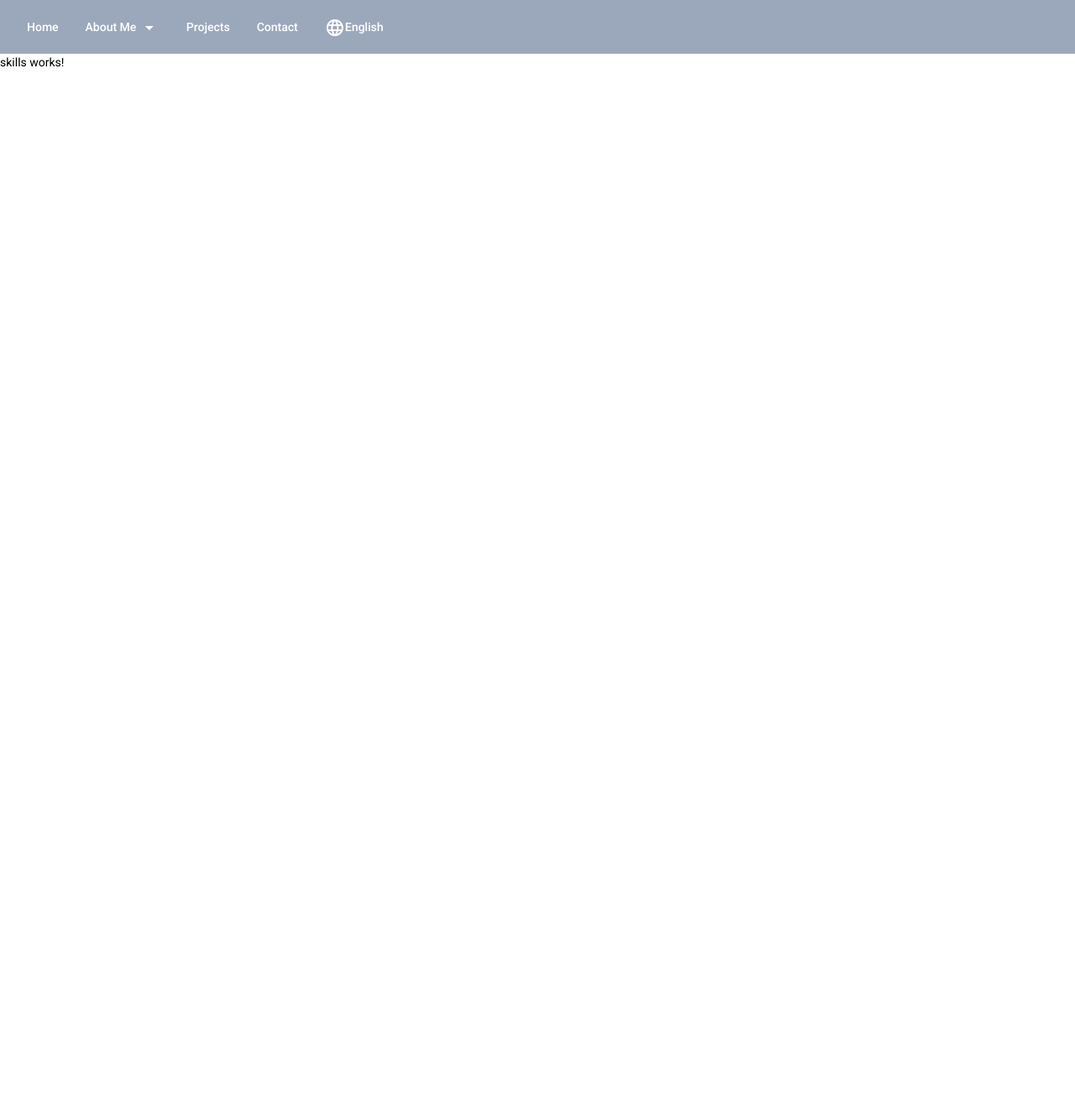
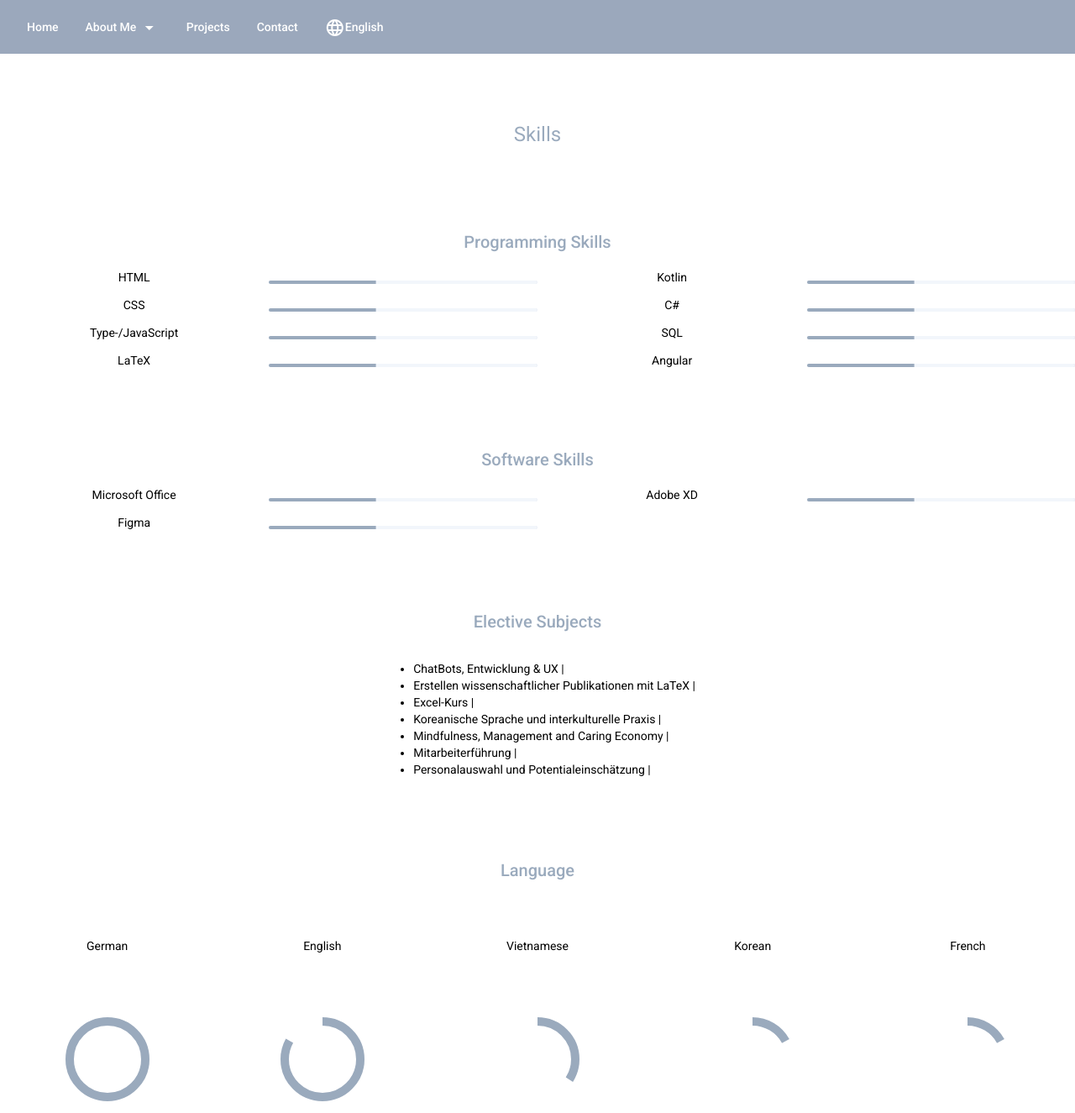
Before and after one commit to minhnpham98/my-website, an Angular app: page /skills in a window 1280 px wide. Shown: the whole page at 84% size. Before the commit the page ends 800 px from the top, so only its background shows below. Built offline with nearby package versions, Linux system fonts and the light colour scheme.

Commit message:
Added information about skills

```diff
--- a/src/app/about-me/about-me.component.html
+++ b/src/app/about-me/about-me.component.html
@@ -13,3 +13,6 @@
 <mat-divider class="divider"></mat-divider>
 
 <app-volunteering></app-volunteering>
+<mat-divider class="divider"></mat-divider>
+
+<app-skills></app-skills>
--- a/src/app/about-me/education/education.component.html
+++ b/src/app/about-me/education/education.component.html
@@ -5,12 +5,14 @@
     <mat-stepper orientation="vertical">
         <mat-step label="2017 - 2023" state="education">
             <mat-card>
-                <mat-card-title>Hochschule Karlsruhe (HKA)</mat-card-title>
+                <mat-card-title>University of Applied Sciences Karlsruhe (HKA)</mat-card-title>
             </mat-card>
         </mat-step>
         <mat-step label="2008 - 2016" state="education">
             <mat-card>
                 <mat-card-title>Meranier-Gymnasium Lichtenfels</mat-card-title>
+                <mat-card-subtitle>Abitur</mat-card-subtitle>
+                <mat-card-content>Final Grade: 3,1</mat-card-content>
             </mat-card>
         </mat-step>
         <mat-step label="2004 - 2008" state="education">
--- a/src/app/about-me/skills/skills.component.css
+++ b/src/app/about-me/skills/skills.component.css
@@ -0,0 +1,20 @@
+.title {
+    margin-top: 5rem;
+    color: #9AAABD
+}
+
+::ng-deep .mat-progress-bar-fill::after {
+    background-color: #9AAABD;
+}
+
+::ng-deep .mat-progress-bar-buffer {
+    background: #F2F6FB;
+}
+
+::ng-deep .mat-progress-bar {
+    border-radius: 2px;
+}
+
+::ng-deep .mat-progress-spinner circle {
+    stroke: #9AAABD;
+}
--- a/src/app/about-me/skills/skills.component.html
+++ b/src/app/about-me/skills/skills.component.html
@@ -1 +1,144 @@
-<p>skills works!</p>
+<div class="title" fxLayoutAlign="center">
+    <h1>Skills</h1>
+</div>
+<div>
+    <div class="title" fxLayoutAlign="center">
+        <h2>Programming Skills</h2>
+    </div>
+    <div>
+        <mat-grid-list cols="4" rowHeight="2rem">
+            <mat-grid-tile>
+                <p>HTML</p>
+            </mat-grid-tile>
+            <mat-grid-tile>
+                <mat-progress-bar mode="determinate" value="40"></mat-progress-bar>
+            </mat-grid-tile>
+            <mat-grid-tile>
+                <p>Kotlin</p>
+            </mat-grid-tile>
+            <mat-grid-tile>
+                <mat-progress-bar mode="determinate" value="40"></mat-progress-bar>
+            </mat-grid-tile>
+            <mat-grid-tile>
+                <p>CSS</p>
+            </mat-grid-tile>
+            <mat-grid-tile>
+                <mat-progress-bar mode="determinate" value="40"></mat-progress-bar>
+            </mat-grid-tile>
+            <mat-grid-tile>
+                <p>C#</p>
+            </mat-grid-tile>
+            <mat-grid-tile>
+                <mat-progress-bar mode="determinate" value="40"></mat-progress-bar>
+            </mat-grid-tile>
+            <mat-grid-tile>
+                <p>Type-/JavaScript</p>
+            </mat-grid-tile>
+            <mat-grid-tile>
+                <mat-progress-bar mode="determinate" value="40"></mat-progress-bar>
+            </mat-grid-tile>
+            <mat-grid-tile>
+                <p>SQL</p>
+            </mat-grid-tile>
+            <mat-grid-tile>
+                <mat-progress-bar mode="determinate" value="40"></mat-progress-bar>
+            </mat-grid-tile>
+            <mat-grid-tile>
+                <p>LaTeX</p>
+            </mat-grid-tile>
+            <mat-grid-tile>
+                <mat-progress-bar mode="determinate" value="40"></mat-progress-bar>
+            </mat-grid-tile>
+            <mat-grid-tile>
+                <p>Angular</p>
+            </mat-grid-tile>
+            <mat-grid-tile>
+                <mat-progress-bar mode="determinate" value="40"></mat-progress-bar>
+            </mat-grid-tile>
+        </mat-grid-list>
+    </div>
+</div>
+<div>
+    <div class="title" fxLayoutAlign="center">
+        <h2>Software Skills</h2>
+    </div>
+    <div>
+        <mat-grid-list cols="4" rowHeight="2rem">
+            <mat-grid-tile>
+                <p>Microsoft Office</p>
+            </mat-grid-tile>
+            <mat-grid-tile>
+                <mat-progress-bar mode="determinate" value="40"></mat-progress-bar>
+            </mat-grid-tile>
+            <mat-grid-tile>
+                <p>Adobe XD</p>
+            </mat-grid-tile>
+            <mat-grid-tile>
+                <mat-progress-bar mode="determinate" value="40"></mat-progress-bar>
+            </mat-grid-tile>
+            <mat-grid-tile>
+                <p>Figma</p>
+            </mat-grid-tile>
+            <mat-grid-tile>
+                <mat-progress-bar mode="determinate" value="40"></mat-progress-bar>
+            </mat-grid-tile>
+        </mat-grid-list>
+    </div>
+</div>
+
+<div>
+    <div class="title" fxLayoutAlign="center">
+        <h2>Elective Subjects</h2>
+    </div>
+    <div fxLayoutAlign="center">
+        <ul>
+            <li>ChatBots, Entwicklung & UX |</li>
+            <li>Erstellen wissenschaftlicher Publikationen mit LaTeX | </li>
+            <li>Excel-Kurs | </li>
+            <li>Koreanische Sprache und interkulturelle Praxis | </li>
+            <li>Mindfulness, Management and Caring Economy | </li>
+            <li>Mitarbeiterführung | </li>
+            <li>Personalauswahl und Potentialeinschätzung | </li>
+        </ul>
+    </div>
+</div>
+
+<div>
+    <div class="title" fxLayoutAlign="center">
+        <h2>Language</h2>
+    </div>
+    <div>
+        <mat-grid-list cols="5" rowHeight="8rem">
+            <mat-grid-tile>
+                <p>German</p>
+            </mat-grid-tile>
+            <mat-grid-tile>
+                <p>English</p>
+            </mat-grid-tile>
+            <mat-grid-tile>
+                <p>Vietnamese</p>
+            </mat-grid-tile>
+            <mat-grid-tile>
+                <p>Korean</p>
+            </mat-grid-tile>
+            <mat-grid-tile>
+                <p>French</p>
+            </mat-grid-tile>
+            <mat-grid-tile>
+                <mat-progress-spinner value="100"></mat-progress-spinner>
+            </mat-grid-tile>
+            <mat-grid-tile>
+                <mat-progress-spinner value="83"></mat-progress-spinner>
+            </mat-grid-tile>
+            <mat-grid-tile>
+                <mat-progress-spinner value="34"></mat-progress-spinner>
+            </mat-grid-tile>
+            <mat-grid-tile>
+                <mat-progress-spinner value="17"></mat-progress-spinner>
+            </mat-grid-tile>
+            <mat-grid-tile>
+                <mat-progress-spinner value="17"></mat-progress-spinner>
+            </mat-grid-tile>
+        </mat-grid-list>
+    </div>
+</div>
--- a/src/app/angular-material.module.ts
+++ b/src/app/angular-material.module.ts
@@ -6,6 +6,7 @@ import { MatGridListModule } from '@angular/material/grid-list';
 import { MatIconModule } from '@angular/material/icon';
 import { MatMenuModule } from '@angular/material/menu';
 import { MatProgressBarModule } from '@angular/material/progress-bar';
+import { MatProgressSpinnerModule } from '@angular/material/progress-spinner';
 import { MatSlideToggleModule } from '@angular/material/slide-toggle';
 import { MatStepperModule } from '@angular/material/stepper';
 import { MatTabsModule } from '@angular/material/tabs';
@@ -19,6 +20,7 @@ const AngularMaterialComponents = [
     MatIconModule,
     MatMenuModule,
     MatProgressBarModule,
+    MatProgressSpinnerModule,
     MatSlideToggleModule,
     MatStepperModule,
     MatTabsModule,
--- a/src/app/home/home.component.css
+++ b/src/app/home/home.component.css
@@ -35,6 +35,6 @@
   background-color: #9BA8BC;
   border-color: #9BA8BC;
   color: white;
-  padding: 10px;
-  border-radius: 30px;
+  padding: 15px;
+  border-radius: 35px;
 }
```
